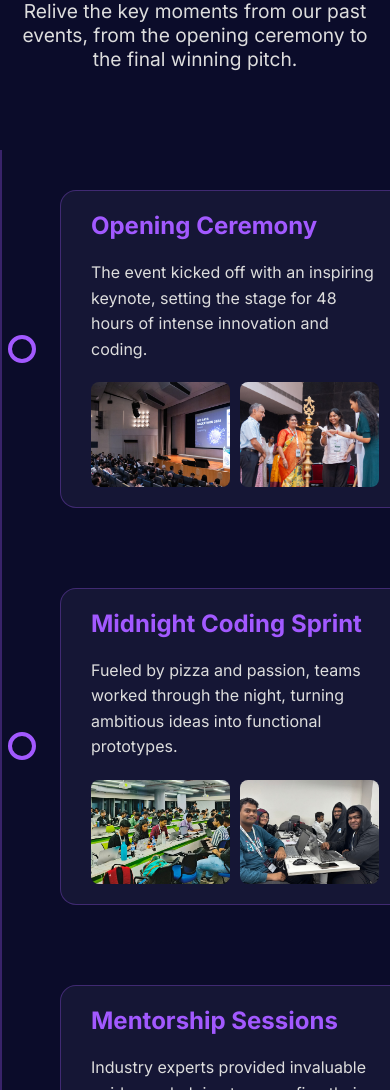
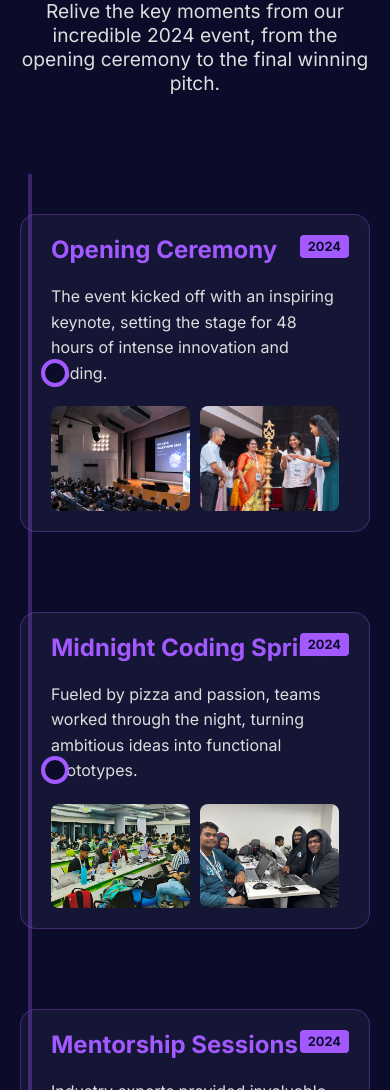
Before and after one commit to shrinidhi-iyer/mumbaihacks-event-website, a plain HTML site: page gallery.html in a window 390 px wide. Shown: the part 300-1390 px from the top of the page. Drawn offline with Linux system fonts and the light colour scheme.

Commit message:
Update gallery.html

```diff
--- a/gallery.html
+++ b/gallery.html
@@ -3,7 +3,7 @@
 <head>
   <meta charset="UTF-8">
   <meta name="viewport" content="width=device-width, initial-scale=1.0">
-  <title>Gallery - Mumbai Hacks 2025</title>
+  <title>Gallery - Mumbai Hacks 2024</title>
   <link href="https://fonts.googleapis.com/css2?family=Inter:wght@400;700&display=swap" rel="stylesheet">
   <style>
     :root {
@@ -64,7 +64,7 @@
         margin-right: auto;
     }
 
-    /* UPDATED: Timeline Styles */
+    /* Timeline Styles */
     .timeline {
       position: relative;
       max-width: 1000px;
@@ -85,7 +85,6 @@
       transform: translateY(0);
     }
 
-    /* The circle on the path */
     .timeline-item::after {
       content: '';
       position: absolute;
@@ -109,14 +108,9 @@
       padding-left: 40px;
     }
 
-    .left::after {
-      right: -14px; /* (width/2 + border-width) */
-    }
-    .right::after {
-      left: -14px;
-    }
+    .left::after { right: -14px; }
+    .right::after { left: -14px; }
 
-    /* The winding path connector */
     .timeline-item::before {
       content: '';
       position: absolute;
@@ -127,25 +121,10 @@
       z-index: 1;
     }
 
-    .left::before {
-      right: 6px;
-      border-left: none;
-      border-bottom: none;
-      border-radius: 0 40px 0 0;
-      transform: translateY(-100%);
-    }
+    .left::before { right: 6px; border-left: none; border-bottom: none; border-radius: 0 40px 0 0; transform: translateY(-100%); }
+    .right::before { left: 6px; border-right: none; border-bottom: none; border-radius: 40px 0 0 0; }
 
-    .right::before {
-      left: 6px;
-      border-right: none;
-      border-bottom: none;
-      border-radius: 40px 0 0 0;
-    }
-
-    /* The first item doesn't have a path above it */
-    .timeline-item:first-child::before {
-      display: none;
-    }
+    .timeline-item:first-child::before { display: none; }
 
     .timeline-content {
       padding: 20px 30px;
@@ -153,59 +132,34 @@
       position: relative;
       border-radius: 16px;
       border: 1px solid rgba(162, 89, 255, 0.3);
-      text-align: left; /* Reset text align for content */
+      text-align: left;
     }
-    .timeline-content h2 {
-      margin-top: 0;
-      color: var(--primary-color);
+    /* NEW: Year Marker */
+    .timeline-year {
+        position: absolute;
+        top: 20px;
+        right: 20px;
+        background: var(--primary-color);
+        color: var(--background-dark);
+        padding: 4px 8px;
+        border-radius: 4px;
+        font-size: 0.8rem;
+        font-weight: bold;
     }
-    .timeline-content p {
-      color: var(--text-light);
-      line-height: 1.6;
-    }
-    .image-gallery {
-      display: grid;
-      grid-template-columns: repeat(2, 1fr);
-      gap: 10px;
-      margin-top: 20px;
-    }
-    .image-gallery img {
-      width: 100%;
-      border-radius: 8px;
-      object-fit: cover;
-      aspect-ratio: 4/3;
-    }
+
+    .timeline-content h2 { margin-top: 0; color: var(--primary-color); }
+    .timeline-content p { color: var(--text-light); line-height: 1.6; }
+    .image-gallery { display: grid; grid-template-columns: repeat(2, 1fr); gap: 10px; margin-top: 20px; }
+    .image-gallery img { width: 100%; border-radius: 8px; object-fit: cover; aspect-ratio: 4/3; }
 
     /* Responsive Timeline */
     @media screen and (max-width: 768px) {
-      .timeline-item {
-        width: 100%;
-        padding-left: 70px;
-        padding-right: 0;
-        text-align: left;
-      }
-      .left, .right {
-        left: 0;
-      }
-      .left::after, .right::after {
-        left: -14px;
-      }
-      .timeline-item::before { display: none; } /* Hide winding path on mobile for simplicity */
-      .timeline::after {
-        content: '';
-        position: absolute;
-        width: 4px;
-        background-color: var(--primary-color);
-        top: 0;
-        bottom: 0;
-        left: 0;
-        margin-left: -2px;
-        opacity: 0.3;
-      }
-       .timeline-item { padding-left: 40px; }
-       .left::after, .right::after { left: -12px; }
+      .timeline::after { content: ''; position: absolute; width: 4px; background-color: rgba(162, 89, 255, 0.3); top: 0; bottom: 0; left: 30px; margin-left: -2px; }
+      .timeline-item { width: 100%; padding-left: 70px; padding-right: 25px; }
+      .timeline-item::before { display: none; }
+      .left, .right { left: 0%; padding-left: 0; padding-right: 0; text-align: left;}
+      .left::after, .right::after { left: 21px; }
     }
-
   </style>
 </head>
 <body>
@@ -213,14 +167,15 @@
   <a href="index.html" class="back-btn" title="Go Back">←</a>
 
   <header class="page-header">
-    <h1>A Journey Through the Hacks</h1>
-    <p>Relive the key moments from our past events, from the opening ceremony to the final winning pitch.</p>
+    <h1>Mumbai Hacks 2024: The Rewind</h1>
+    <p>Relive the key moments from our incredible 2024 event, from the opening ceremony to the final winning pitch.</p>
   </header>
 
   <main class="timeline">
 
     <div class="timeline-item right">
       <div class="timeline-content">
+        <span class="timeline-year">2024</span>
         <h2>Opening Ceremony</h2>
         <p>The event kicked off with an inspiring keynote, setting the stage for 48 hours of intense innovation and coding.</p>
         <div class="image-gallery">
@@ -232,6 +187,7 @@
 
     <div class="timeline-item left">
       <div class="timeline-content">
+        <span class="timeline-year">2024</span>
         <h2>Midnight Coding Sprint</h2>
         <p>Fueled by pizza and passion, teams worked through the night, turning ambitious ideas into functional prototypes.</p>
         <div class="image-gallery">
@@ -243,6 +199,7 @@
 
     <div class="timeline-item right">
       <div class="timeline-content">
+        <span class="timeline-year">2024</span>
         <h2>Mentorship Sessions</h2>
         <p>Industry experts provided invaluable guidance, helping teams refine their projects and overcome technical hurdles.</p>
         <div class="image-gallery">
@@ -254,6 +211,7 @@
 
     <div class="timeline-item left">
       <div class="timeline-content">
+        <span class="timeline-year">2024</span>
         <h2>Final Pitches</h2>
         <p>The top teams presented their groundbreaking projects to a panel of judges, showcasing their hard work and creativity.</p>
         <div class="image-gallery">
@@ -264,6 +222,7 @@
 
     <div class="timeline-item right">
       <div class="timeline-content">
+        <span class="timeline-year">2024</span>
         <h2>Award Ceremony</h2>
         <p>Celebrating the winners and all participants for their incredible effort, dedication, and the innovative solutions they built.</p>
         <div class="image-gallery">
```
